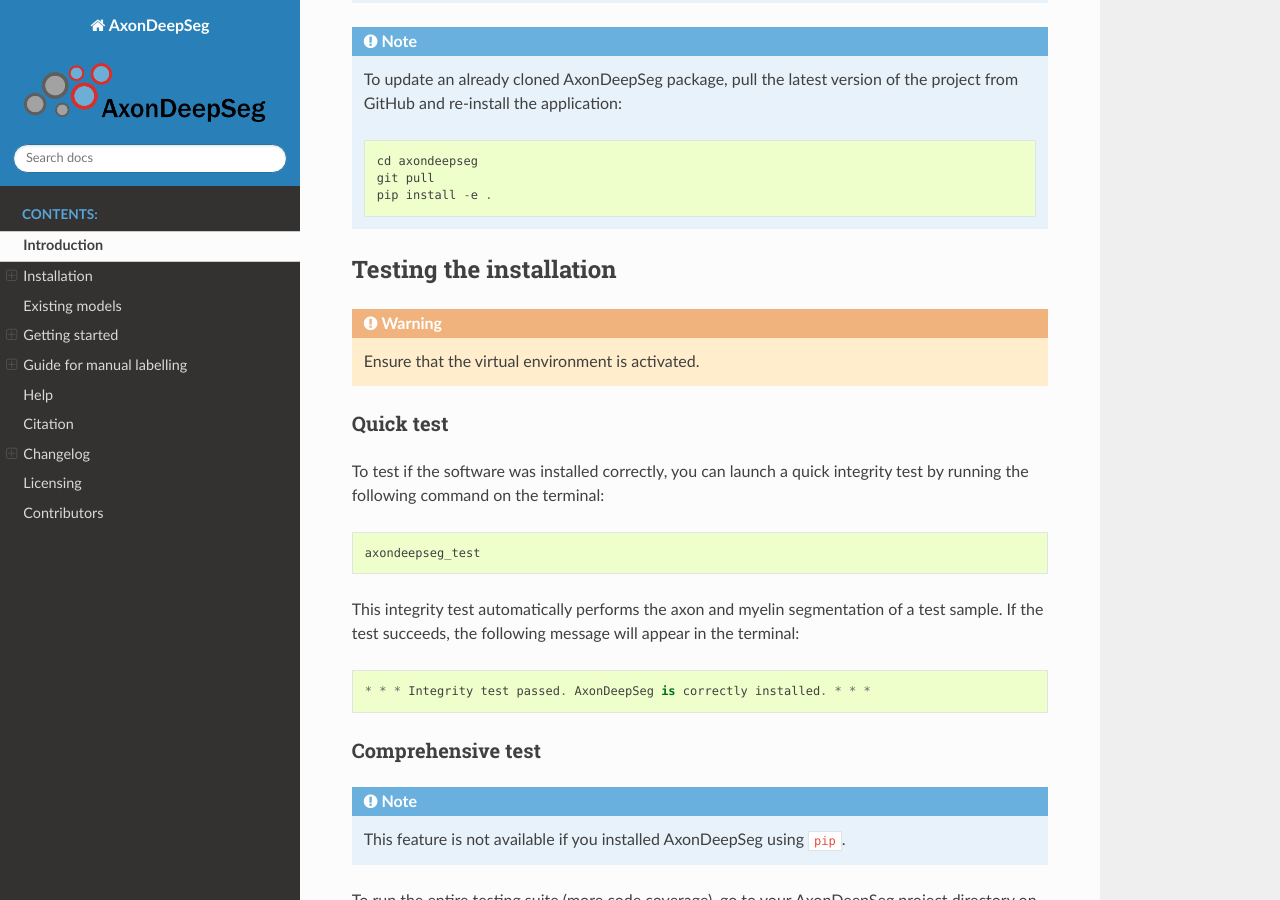
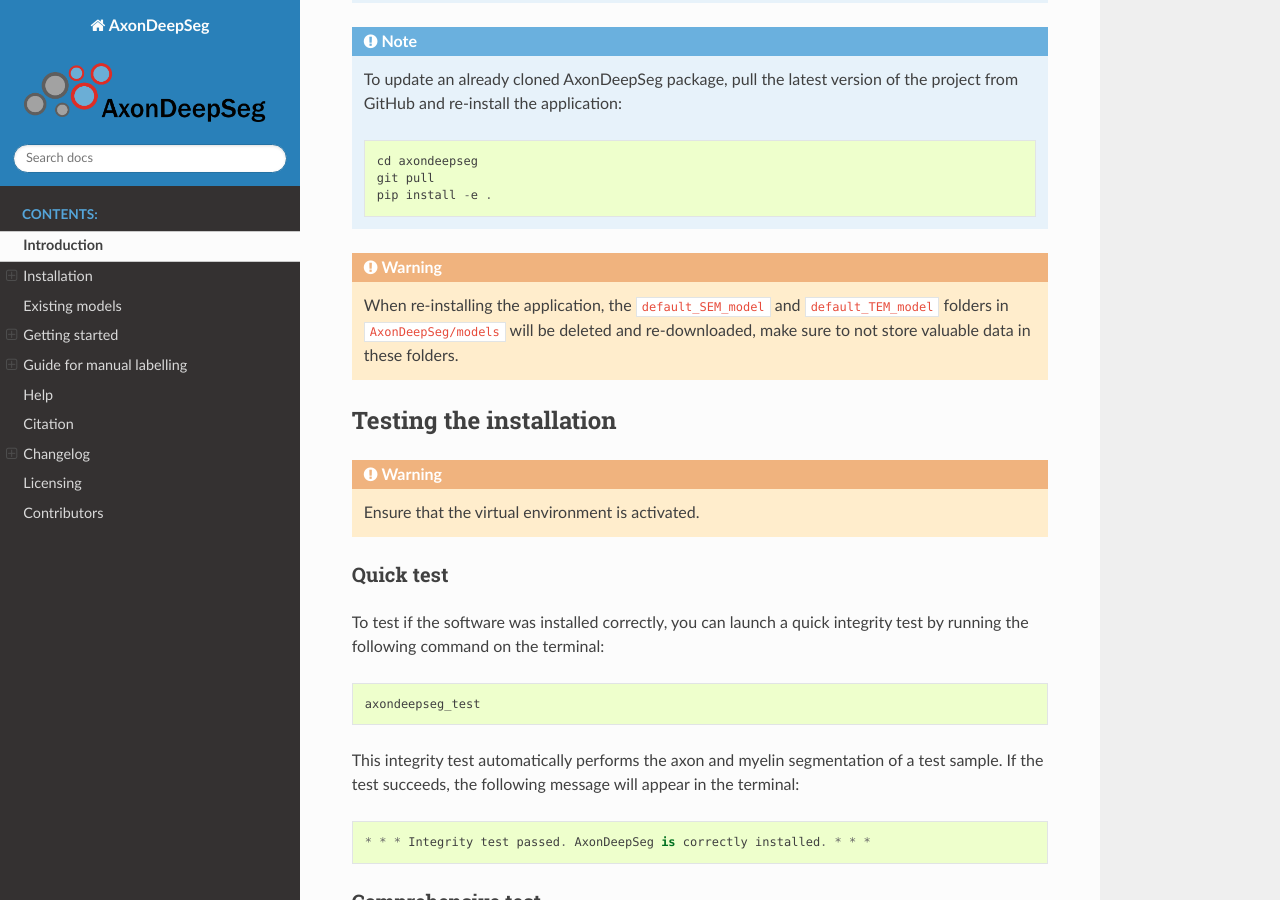
Before and after one commit to axondeepseg/axondeepseg, a Sphinx documentation site: the page built from docs/source/documentation.rst, in a window 1280 px wide and 900 px high, scrolled down 3836 px. Built offline with Sphinx 7.4.7 and the Read the Docs theme 2.0.0, drawn with Linux system fonts in a browser that asks for light colours.

Commit message:
Added warning in doc for re-download of models when re-installing

```diff
--- a/docs/source/documentation.rst
+++ b/docs/source/documentation.rst
@@ -144,6 +144,8 @@
         git pull
         pip install -e .
 
+.. WARNING ::
+   When re-installing the application, the ``default_SEM_model`` and ``default_TEM_model`` folders in ``AxonDeepSeg/models`` will be deleted and re-downloaded, make sure to not store valuable data in these folders.
 
 Testing the installation
 ------------------------
```
